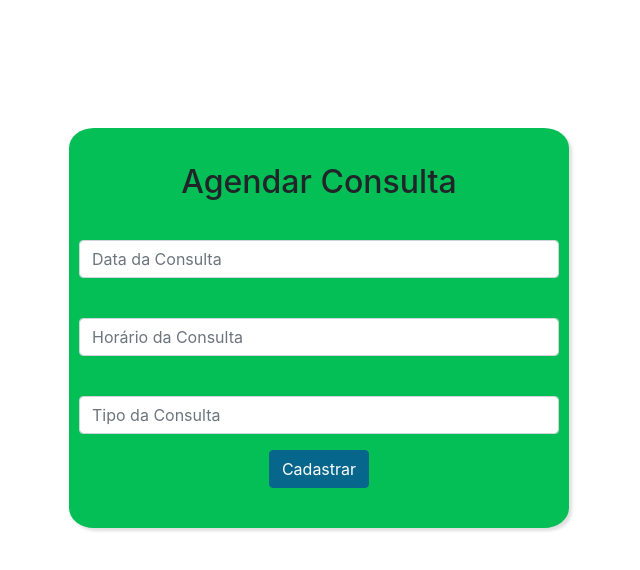
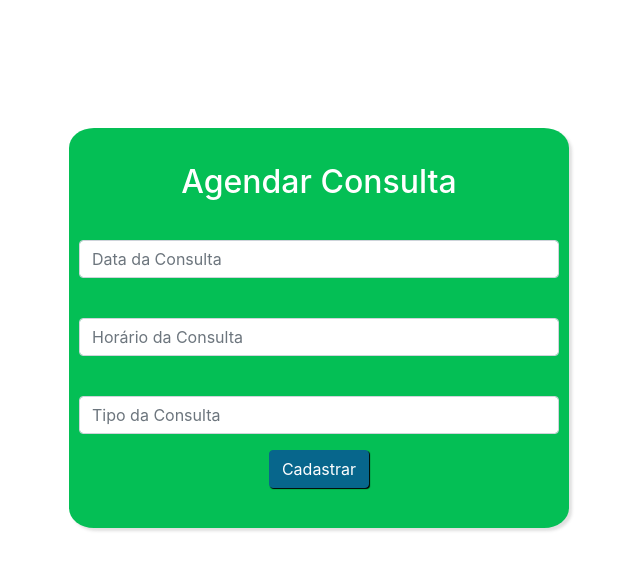
Before and after one commit to Alvaro-Barcelos/Clinica-Medica, a PHP site: page /agendar/agendar.html in a window 1280 px wide. Shown: the top 570 px of the page, without its empty margins (321-961 px from the left). Run offline with PHP 8.4, Linux system fonts and the light colour scheme.

Commit message:
upate agendar.css

```diff
--- a/agendar/agendar.css
+++ b/agendar/agendar.css
@@ -24,6 +24,7 @@
     margin-bottom: 15px;
     text-align: center;
     padding-top: 10px;
+    color: white;
 }
 
 .form-agendar button:hover{
@@ -34,4 +35,5 @@
 #botao {
     background-color: #07668C;
     border: 1px solid #07668C;
+    box-shadow: 1px 1px 1px black;
 }
```
